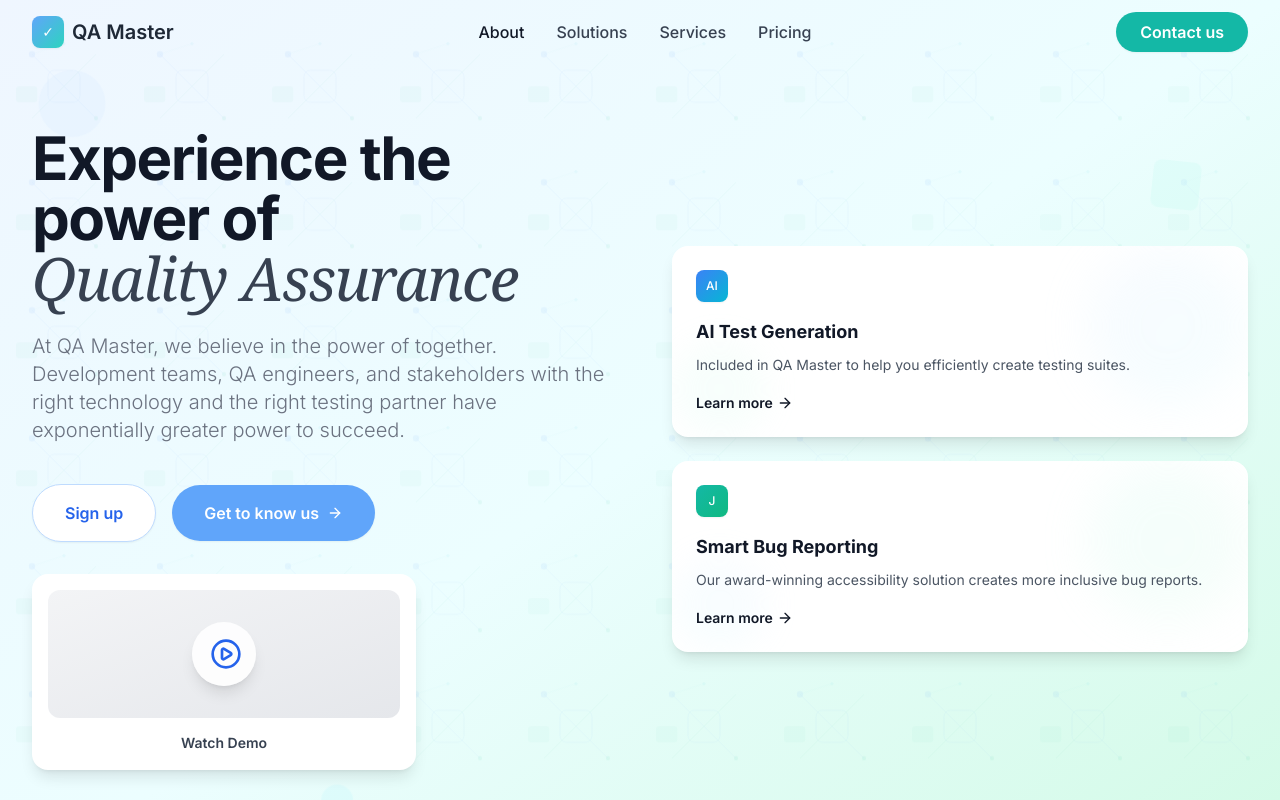
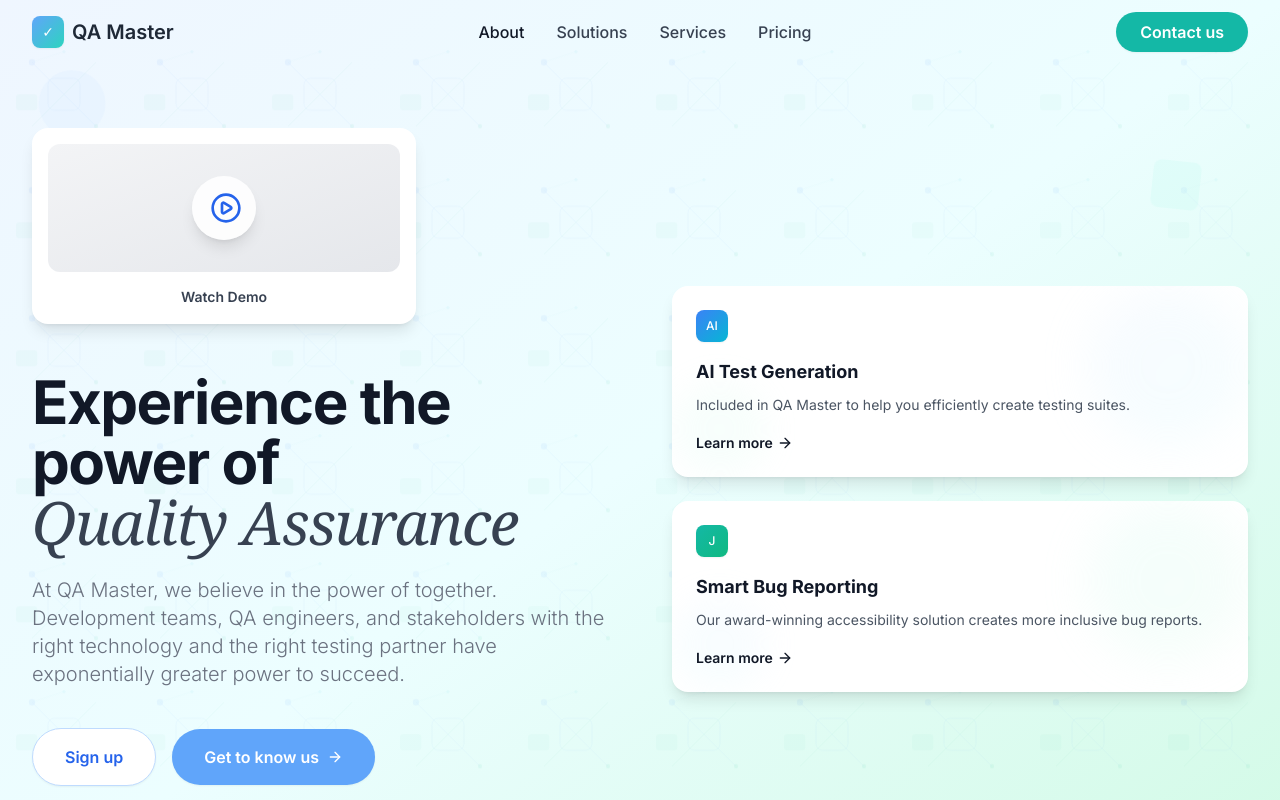
Before and after one commit to ktruong0712/demo-qa-ui, a Next.js app: page / in a window 1280 px wide. Shown: the top 800 px of the page. Built offline with nearby package versions, Linux system fonts and the light colour scheme; a web font is replaced by a local one.

Commit message:
Rearrange HeroSection layout: move Watch Demo up, move feature boxes down

```diff
--- a/src/components/HeroSection.tsx
+++ b/src/components/HeroSection.tsx
@@ -68,10 +68,33 @@ const HeroSection = () => {
         <div className="grid lg:grid-cols-2 gap-16 items-center">
           {/* Left Content */}
           <div className="text-center lg:text-left">
+            {/* Watch Demo Section - Moved Up */}
+            <motion.div
+              initial={{ opacity: 0, y: 30 }}
+              animate={{ opacity: 1, y: 0 }}
+              transition={{ duration: 0.8 }}
+              className="mb-12"
+            >
+              <div className="bg-white rounded-2xl shadow-lg hover:shadow-xl transition-shadow cursor-pointer p-4 max-w-sm mx-auto lg:mx-0">
+                <div className="relative bg-gradient-to-br from-gray-100 to-gray-200 rounded-xl h-32 flex items-center justify-center">
+                  <motion.div
+                    className="w-16 h-16 bg-white/90 rounded-full flex items-center justify-center shadow-lg"
+                    whileHover={{ scale: 1.1 }}
+                    transition={{ duration: 0.2 }}
+                  >
+                    <PlayCircle className="w-8 h-8 text-blue-600 ml-1" />
+                  </motion.div>
+                </div>
+                <div className="mt-3 text-center">
+                  <span className="text-sm font-semibold text-gray-700">Watch Demo</span>
+                </div>
+              </div>
+            </motion.div>
+
             <motion.h1
               initial={{ opacity: 0, y: 30 }}
               animate={{ opacity: 1, y: 0 }}
-              transition={{ duration: 0.8 }}
+              transition={{ delay: 0.2, duration: 0.8 }}
               className="text-4xl lg:text-6xl font-bold text-gray-900 tracking-tight leading-tight"
             >
               <span className="block">Experience the power of</span>
@@ -80,7 +103,7 @@ const HeroSection = () => {
             <motion.p
               initial={{ opacity: 0, y: 30 }}
               animate={{ opacity: 1, y: 0 }}
-              transition={{ delay: 0.2, duration: 0.8 }}
+              transition={{ delay: 0.4, duration: 0.8 }}
               className="mt-6 text-lg lg:text-xl text-gray-500 max-w-xl mx-auto lg:mx-0 leading-relaxed font-light"
             >
               At QA Master, we believe in the power of together. Development teams,
@@ -90,7 +113,7 @@ const HeroSection = () => {
             <motion.div
               initial={{ opacity: 0, y: 30 }}
               animate={{ opacity: 1, y: 0 }}
-              transition={{ delay: 0.4, duration: 0.8 }}
+              transition={{ delay: 0.6, duration: 0.8 }}
               className="mt-10 flex flex-col sm:flex-row items-center justify-center lg:justify-start gap-4"
             >
                 <motion.button
@@ -120,35 +143,14 @@ const HeroSection = () => {
                   </motion.div>
                 </motion.button>
             </motion.div>
-            <motion.div
-              initial={{ opacity: 0, y: 30 }}
-              animate={{ opacity: 1, y: 0 }}
-              transition={{ delay: 0.6, duration: 0.8 }}
-              className="mt-8"
-            >
-              <div className="bg-white rounded-2xl shadow-lg hover:shadow-xl transition-shadow cursor-pointer p-4 max-w-sm mx-auto lg:mx-0">
-                <div className="relative bg-gradient-to-br from-gray-100 to-gray-200 rounded-xl h-32 flex items-center justify-center">
-                  <motion.div
-                    className="w-16 h-16 bg-white/90 rounded-full flex items-center justify-center shadow-lg"
-                    whileHover={{ scale: 1.1 }}
-                    transition={{ duration: 0.2 }}
-                  >
-                    <PlayCircle className="w-8 h-8 text-blue-600 ml-1" />
-                  </motion.div>
-                </div>
-                <div className="mt-3 text-center">
-                  <span className="text-sm font-semibold text-gray-700">Watch Demo</span>
-                </div>
-              </div>
-            </motion.div>
           </div>
 
-          {/* Right Content */}
-          <div className="space-y-6">
+          {/* Right Content - Moved boxes down */}
+          <div className="space-y-6 mt-16">
             <motion.div
               initial={{ opacity: 0, x: 50 }}
               animate={{ opacity: 1, x: 0 }}
-              transition={{ delay: 0.8, duration: 0.8 }}
+              transition={{ delay: 1.0, duration: 0.8 }}
               className="bg-white rounded-2xl shadow-lg hover:shadow-xl transition-shadow p-6 relative overflow-hidden"
             >
               {/* Abstract gradient accents */}
@@ -175,7 +177,7 @@ const HeroSection = () => {
             <motion.div
               initial={{ opacity: 0, x: 50 }}
               animate={{ opacity: 1, x: 0 }}
-              transition={{ delay: 1.0, duration: 0.8 }}
+              transition={{ delay: 1.2, duration: 0.8 }}
               className="bg-white rounded-2xl shadow-lg hover:shadow-xl transition-shadow p-6 relative overflow-hidden"
             >
               {/* Abstract gradient accents */}
```
